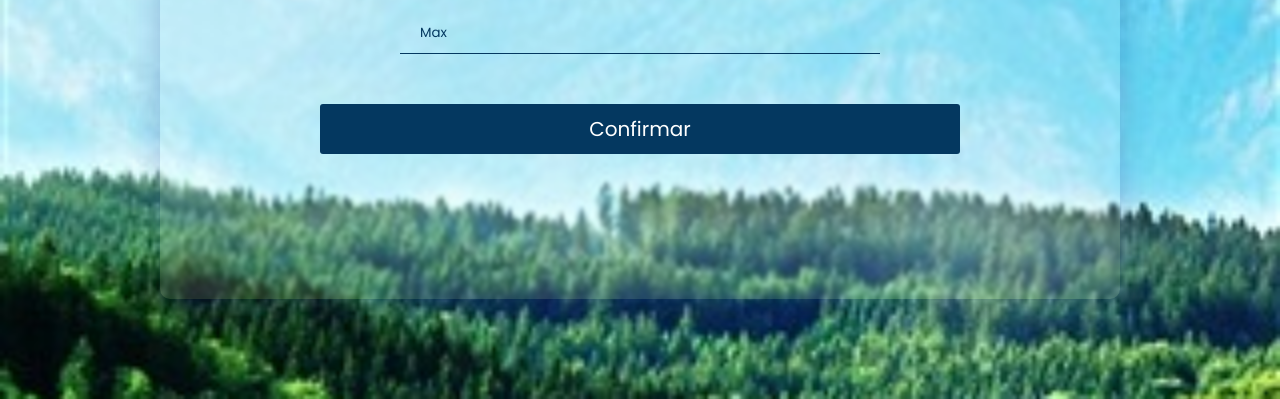
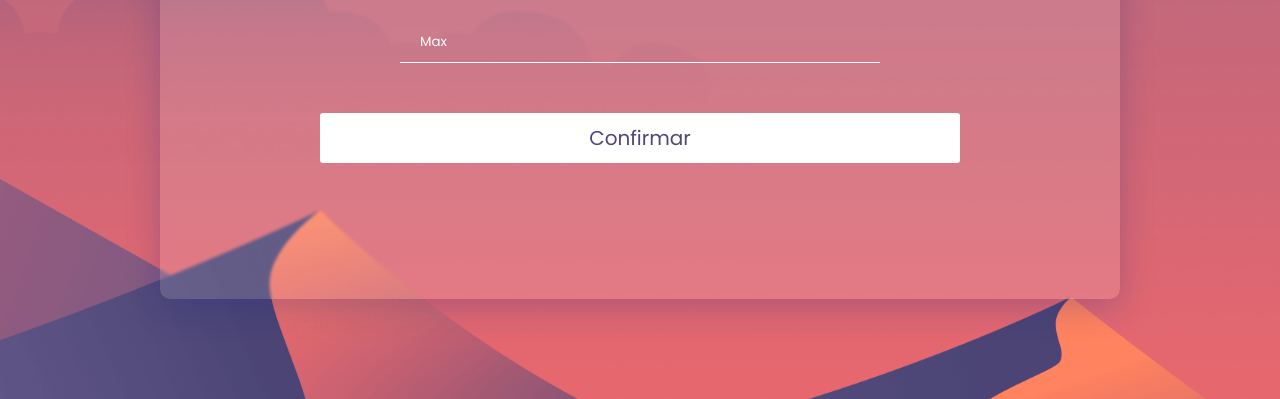
Before and after one commit to RickAlisson/RickAlisson, a plain HTML site: page index.html in a window 1280 px wide. Shown: the part 401-800 px from the top of the page. Drawn offline with Linux system fonts and the light colour scheme.

Commit message:
Update index.html

```diff
--- a/index.html
+++ b/index.html
@@ -3,7 +3,7 @@
 <head>
     <meta charset="UTF-8">
     <meta name="viewport" content="width=device-width - 40px, initial-scale=1.0">
-    <link rel="stylesheet" href="../style.css">
+    <link rel="stylesheet" href="./assets/style.css">
     <title>Gerador de números</title>
 </head>
 
```
